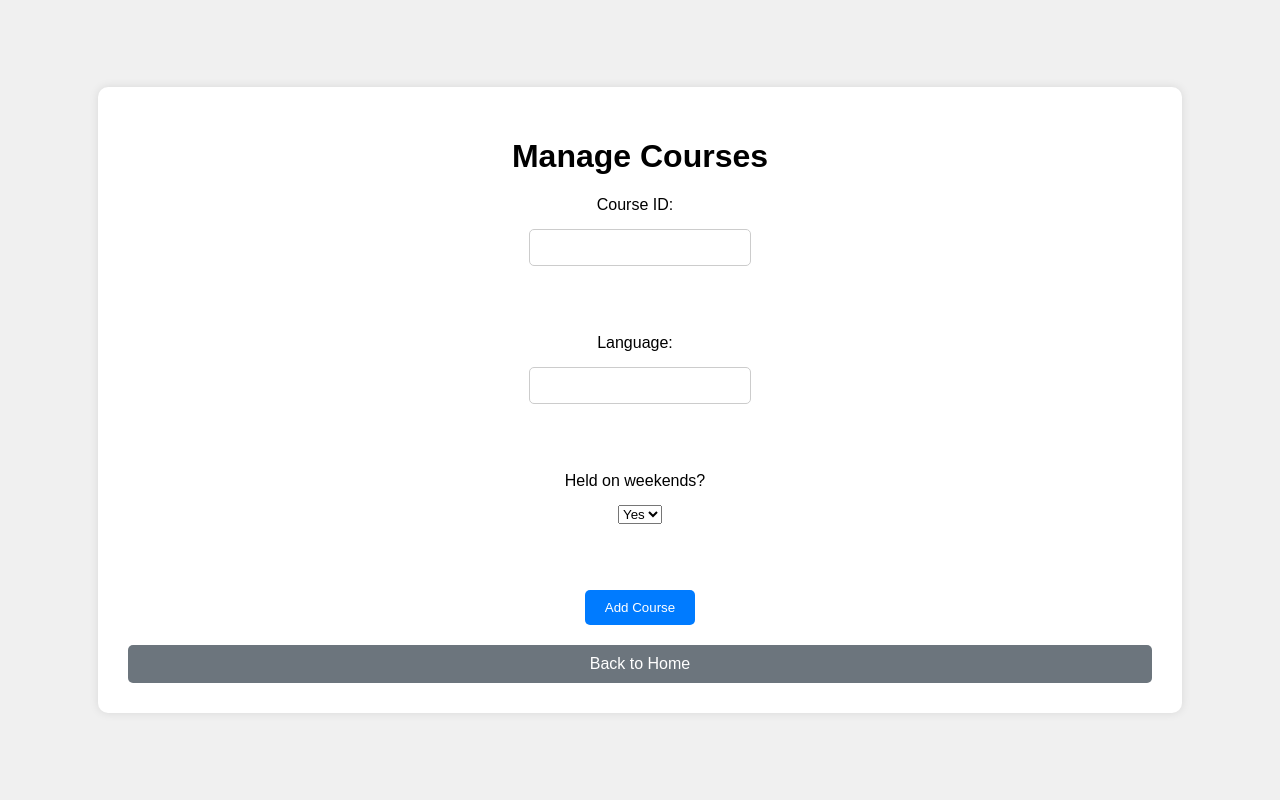
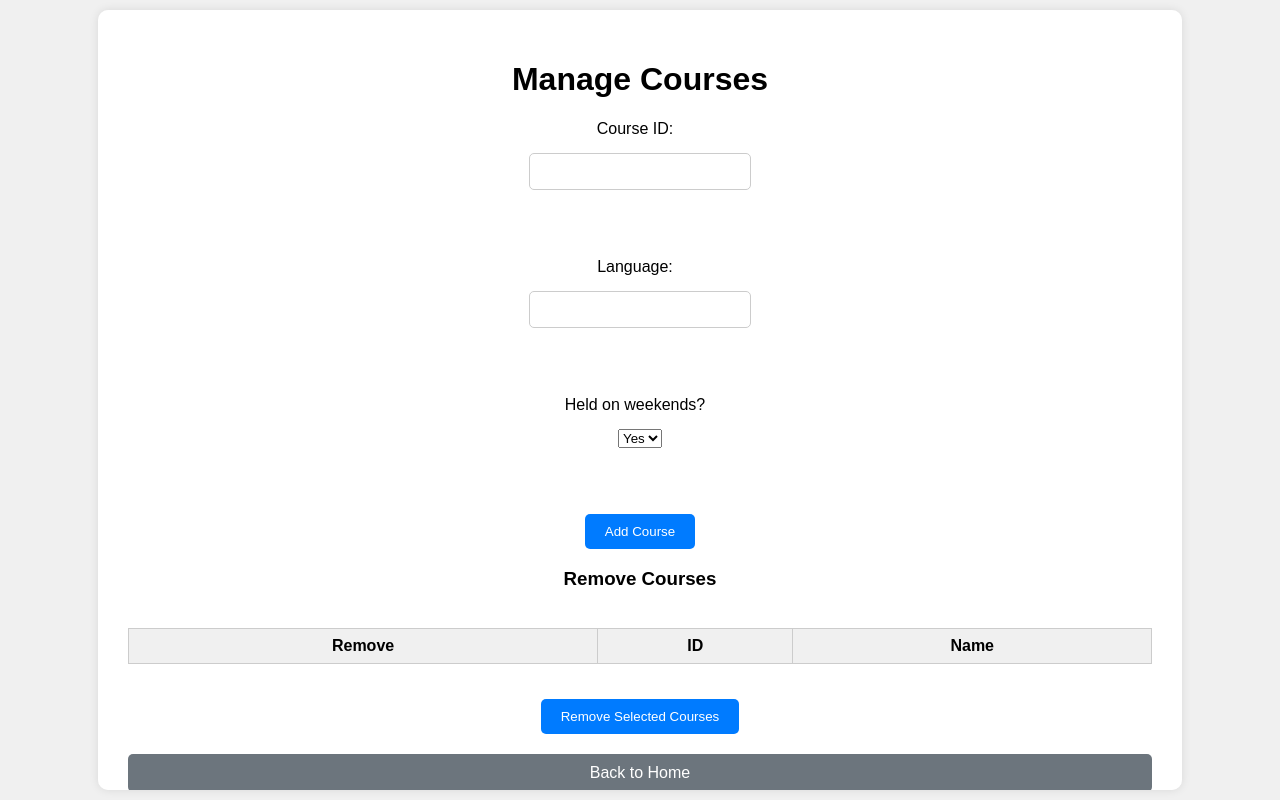
Before and after one commit to kracunovic92/TimeTableSchool, a Flask app: page /courses in a window 1280 px wide. Run offline with Flask 3, Linux system fonts and the light colour scheme; lists and menus that the app fills with data are empty.

Commit message:
[update] removal buttons

```diff
--- a/timetable/app.py
+++ b/timetable/app.py
@@ -78,48 +78,75 @@ def manage_courses():
 
     if request.method == 'POST':
 
-        weekend = request.form.get('weekends')
-        print(f'Chosen option for wknd : {weekend}')
+        action = request.form.get('action')
+        if action == 'add_course':
 
-        course = Course(
-            id=request.form['course_id'],
-            language=request.form['language'],
-            week_days=True if weekend == "False" else False
-        )
+            weekend = request.form.get('weekends')
+
+            course = Course(
+                id=request.form['course_id'],
+                language=request.form['language'],
+                week_days=True if weekend == "False" else False
+            )
 
 
-        data_courses.append(course)
-        save_data('courses')
+            data_courses.append(course)
+            save_data('courses')
+
+        elif action == 'remove_course':
+            course_removal = request.form.getlist('remove_courses[]')
+
+            if course_removal:
+                for c in course_removal:
+                    language, id = c.split('_')
+                    data_courses[:] = [course for course in data_courses
+                                if not (course.id == id and course.language == language)]
+
+            save_data('courses')
+
         #return redirect(url_for('index'))
-    return render_template('courses.html')
+    return render_template('courses.html', courses=data_courses)
 
 @app.route('/classrooms', methods=['GET', 'POST'])
 def manage_classrooms():
     load_data()
     if request.method == 'POST':
 
-        global available_slots
-        available_slots = []
+        action = request.form.get('action')
+        if action == 'add_room':
 
-        days = ['Monday', 'Tuesday', 'Wednesday', 'Thursday', 'Friday', 'Saturday', 'Sunday']
-        for day in days:
-            slots = request.form.getlist(f'availability[{day}][]')
-            for slot in slots:
-                start_time, end_time = slot.split('-')
-                start_hour = start_time.split(':')[0]
-                end_hour = end_time.split(':')[0]
+            global available_slots
+            available_slots = []
 
-                available_slots.append(Slot(str(day.lower()), start_hour, end_hour))
+            days = ['Monday', 'Tuesday', 'Wednesday', 'Thursday', 'Friday', 'Saturday', 'Sunday']
+            for day in days:
+                slots = request.form.getlist(f'availability[{day}][]')
+                for slot in slots:
+                    start_time, end_time = slot.split('-')
+                    start_hour = start_time.split(':')[0]
+                    end_hour = end_time.split(':')[0]
 
-        classroom = Room(
-            room_id=request.form['name'],
-            available_slots = available_slots
-        )
+                    available_slots.append(Slot(str(day.lower()), start_hour, end_hour))
 
-        data_classrooms.append(classroom)
-        save_data('classrooms')
+            classroom = Room(
+                room_id=request.form['name'],
+                available_slots = available_slots
+            )
+
+            data_classrooms.append(classroom)
+            save_data('classrooms')
+
+        elif action == 'remove_room':
+            room_removal = request.form.getlist('remove_rooms[]')
+
+            if room_removal:
+                for r in room_removal:
+                    data_classrooms[:] = [room for room in data_classrooms
+                                if not (room.id == r)]
+
+            save_data('classrooms')
         #return redirect(url_for('index'))
-    return render_template('classrooms.html')
+    return render_template('classrooms.html', rooms=data_classrooms)
 
 
 @app.route('/teachers', methods=['GET', 'POST'])
@@ -127,50 +154,67 @@ def manage_teachers():
     load_data()
     if request.method == 'POST':
 
-        name = request.form['name']
-        lastname = request.form['lastname']
-        courses=request.form.getlist('courses[]')
+        action = request.form.get('action')
 
-        selected_courses = []
-
-        for i in data_courses:
-            if str(i.id) in courses:
-                selected_courses.append(i)
-
-        slots_tmp = []
-
-        days = ['Monday', 'Tuesday', 'Wednesday', 'Thursday', 'Friday', 'Saturday', 'Sunday']
-        for day in days:
-            slots = request.form.getlist(f'availability[{day}][]')
-            for slot in slots:
-                start_time, end_time = slot.split('-')
-                start_hour = start_time.split(':')[0]
-                end_hour = end_time.split(':')[0]
-
-                slots_tmp.append(Slot(str(day.lower()), start_hour, end_hour))
+        if action == 'add_teacher':
 
 
-        teacher = Teacher(
-            name = name,
-            lastname = lastname,
-            courses=selected_courses,
-            available_slots=slots_tmp
-        )
+            name = request.form['name']
+            lastname = request.form['lastname']
+            courses=request.form.getlist('courses[]')
 
-        remove_idx = None
-        for t in data_teachers:
-            if t.name == teacher.name and t.lastname == teacher.lastname:
-                remove_idx = data_teachers.index(t)
-                break
+            selected_courses = []
 
-        if remove_idx != None:
-            data_teachers.pop(remove_idx)
+            for i in data_courses:
+                if str(i.id) in courses:
+                    selected_courses.append(i)
 
-        data_teachers.append(teacher)
+            slots_tmp = []
 
-        save_data('teachers')
-        return redirect(url_for('index'))
-    return render_template('teachers.html', courses=data_courses)
+            days = ['Monday', 'Tuesday', 'Wednesday', 'Thursday', 'Friday', 'Saturday', 'Sunday']
+            for day in days:
+                slots = request.form.getlist(f'availability[{day}][]')
+                for slot in slots:
+                    start_time, end_time = slot.split('-')
+                    start_hour = start_time.split(':')[0]
+                    end_hour = end_time.split(':')[0]
+
+                    slots_tmp.append(Slot(str(day.lower()), start_hour, end_hour))
+
+
+            teacher = Teacher(
+                name = name,
+                lastname = lastname,
+                courses=selected_courses,
+                available_slots=slots_tmp
+            )
+
+            remove_idx = None
+            for t in data_teachers:
+                if t.name == teacher.name and t.lastname == teacher.lastname:
+                    remove_idx = data_teachers.index(t)
+                    break
+
+            if remove_idx != None:
+                data_teachers.pop(remove_idx)
+
+            data_teachers.append(teacher)
+
+            save_data('teachers')
+
+        elif action == 'remove_teacher':
+
+            teacher_removal = request.form.getlist('remove_teacher[]')
+
+            if teacher_removal:
+                for t in teacher_removal:
+                    name, lastname = t.split(' ')
+                    data_teachers[:] = [teacher for teacher in data_teachers
+                                if not (teacher.name == name and teacher.lastname == lastname)]
+
+            save_data('teachers')
+        # return redirect(url_for('index'))
+    return render_template('teachers.html', courses=data_courses, teachers = data_teachers)
 
 @app.route('/students', methods=['GET', 'POST'])
 def manage_students():
--- a/timetable/templates/courses.html
+++ b/timetable/templates/courses.html
@@ -4,11 +4,22 @@
     <meta charset="UTF-8">
     <title>Courses</title>
     <link rel="stylesheet" href="../static/styles.css">
+    <script>
+        function confirmRemoval() {
+            const selected = document.querySelectorAll('input[name="remove_courses[]"]:checked');
+            if (selected.length > 0) {
+                return confirm('Are you sure you want to remove the selected courses?');
+            } else {
+                alert('Please select at least one course to remove.');
+                return false;
+            }
+        }
+    </script>
 </head>
 <body>
     <div class="container">
         <h1>Manage Courses</h1>
-        <form method="POST">
+        <form action="{{ url_for('manage_courses') }}" method="POST">
             <label for="course_id">Course ID:</label>
             <input type="text" id="course_id" name="course_id" required><br>
             <label for="language">Language:</label>
@@ -18,8 +29,34 @@
                 <option value="True"> Yes</option>
                 <option value="False"> No</option>
             </select><br><br>
+            <input type="hidden" name="action" value="add_course">
             <button type="submit">Add Course</button>
         </form>
+
+        <h3>Remove Courses</h3>
+            <form action="{{ url_for('manage_courses') }}" method="POST" onsubmit="return confirmRemoval()">
+                <table>
+                    <thead>
+                        <tr>
+                            <th>Remove</th>
+                            <th>ID</th>
+                            <th>Name</th>
+                        </tr>
+                    </thead>
+                    <tbody>
+                        {% for course in courses %}
+                        <tr>
+                            <td><input type="checkbox" name="remove_courses[]" value="{{ course }}"></td>
+                            <td>{{ course.id }}</td>
+                            <td>{{ course.language }}</td>
+                        </tr>
+                        {% endfor %}
+                    </tbody>
+                </table>
+                <input type="hidden" name="action" value="remove_course">
+                <button type="submit">Remove Selected Courses</button>
+            </form>
+
         <a href="/" class="back-button">Back to Home</a>
     </div>
 </body>
```
Also changed, not shown: timetable/gunicorn_config.py (deleted, +0 -7 lines), timetable/templates/classrooms.html (+36 -2 lines), timetable/templates/teachers.html (+43 -1 lines).
